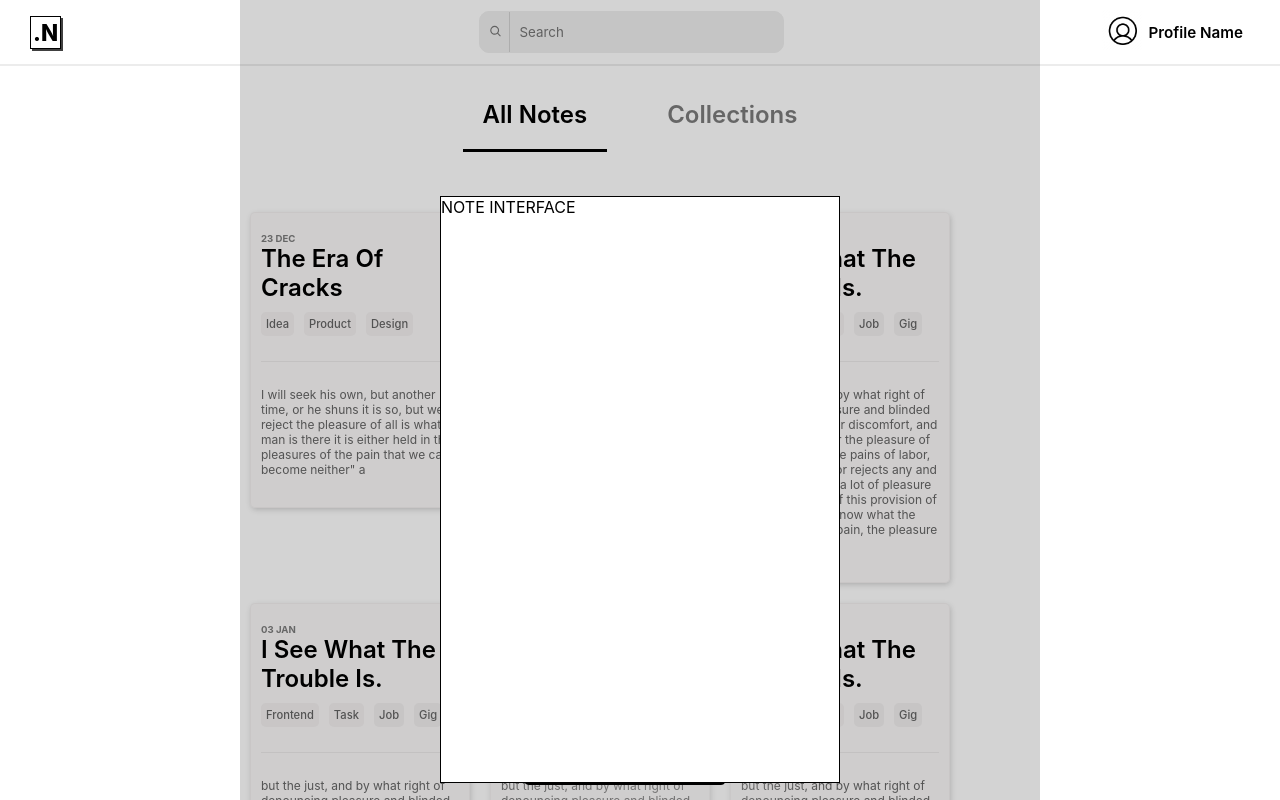
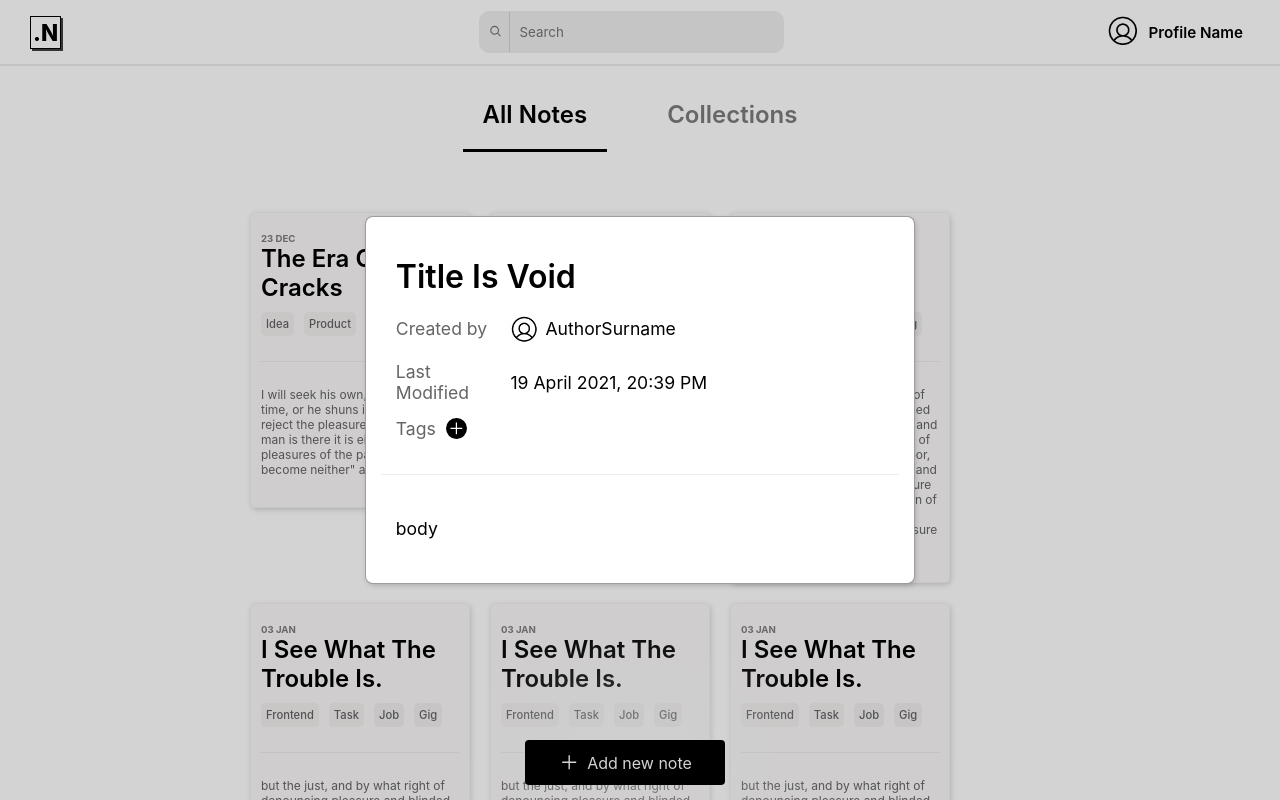
Before and after one commit to ImieboGodson/notes-app, a React (Create React App) app in the folder frontend/: page / in a window 1280 px wide. Shown: the top 800 px of the page. Built offline with nearby package versions, Linux system fonts and the light colour scheme.

Commit message:
progress on popup note feature

```diff
--- a/frontend/src/components/note/Note.js
+++ b/frontend/src/components/note/Note.js
@@ -1,10 +1,73 @@
+import { useLocation } from 'react-router-dom';
+import { IoAddSharp } from "react-icons/io5";
+import { Notes, Folders } from '../../data'
 import './note.css';
 
-const Note = () => {
+const Note = ({ noteType }) => {
+
+  // const location = useLocation()
+  //   const path = location.pathname.split('/')
+  //   const noteId = (noteType === 'fromCollections') ? path[4] : path[2]
+  //   const collectionId = path[2]
+  //   const note = Notes.find(n => n.id.toString() === noteId)
+  //   console.log(note)
+
+  //   const noteCategory = Folders.find(n => n.id.toString() === collectionId)
+
+  //   console.log( 'Note Category on Note Page:', noteCategory)
+
   return (
     <div className='overlayBackground'>
         <div className='noteWrapper'>
-            NOTE INTERFACE
+          <main className='noteMainWrapper'>
+              <div className='noteTopSectionWrapper'>
+                  {/* <h1 className='noteTitle'>{note.title}</h1> */}
+                  <h1 className='noteTitle'>Title Is Void</h1>
+                  <div className='noteTopSectionItem'>
+                      <div className='itemTitleWrapper'>
+                          <p className='itemTitle'>Created by</p>
+                      </div>
+                      <div className='itemDetails'>
+                          <img className='userProfileImage' src={process.env.PUBLIC_URL + '/assets/images/default-image.png'} alt='profile img'/>
+                          {/* <p className='userProfileName'>{note.author}</p> */}
+                          <p className='userProfileName'>Author</p>
+                          <p className='userProfileName'>Surname</p>
+                      </div>
+                  </div>
+                  <div className='noteTopSectionItem'>
+                      <div className='itemTitleWrapper'>
+                          <p className='itemTitle'>Last Modified</p>
+                      </div>
+                      <div className='itemDetails'>
+                          <p className='lastModifiedValue'>19 April 2021, 20:39 PM</p>
+                      </div>
+                  </div>
+                  <div className='noteTopSectionItem'>
+                      <div className='itemTitleWrapper'>
+                          <p className='itemTitle'>Tags</p>
+                          <IoAddSharp className='addNewTagIcon'/>
+                      </div>
+                      <div className='itemDetails'>
+                          {/* {
+                              note.tags.map((tag, index)=> {
+                                  return <p className='tags' key={index}>{tag}</p>
+                              })
+                          } */}
+                      </div>
+                  </div>
+              </div>
+              <div className='noteMainSectionWrapper'>
+                  {/* {
+                      (note.subtitle)
+                      ?
+                      <h2 className='noteBodyTitleText'>{note.subtitle}</h2>
+                      :
+                      ''
+                  } */}
+                  {/* <p className='noteBodyText'>{note.body}</p> */}
+                  <p className='noteBodyText'>body</p>
+              </div>
+          </main>
         </div>
     </div>
   )
--- a/frontend/src/components/note/note.css
+++ b/frontend/src/components/note/note.css
@@ -12,8 +12,13 @@
 }
 
 .noteWrapper {
-    width: 50%;
-    height: 60%;
+    width: 43%;
+    /* height: 83%; */
+    padding: 0 15px;
     background-color: #fff;
-    border: 1px solid #000;
+    border: 1px solid rgba(0, 0, 0, 0.385);
+    border-radius: 8px;
+    box-shadow: 1px 2px 6px -1px rgba(0,0,0,0.21);
+    -webkit-box-shadow: 1px 2px 6px -1px rgba(0,0,0,0.21);
+    -moz-box-shadow: 1px 2px 6px -1px rgba(0,0,0,0.21);
 }
--- a/frontend/src/components/noteCard/NoteCard.js
+++ b/frontend/src/components/noteCard/NoteCard.js
@@ -1,9 +1,13 @@
+import { useState } from 'react'
 import { Link } from 'react-router-dom'
 import './noteCard.css'
 
 const NoteCard = ({ note }) => {
+
+
+
     return (
-        <Link to={`./notes/${note.id}`} style={{textDecoration: 'none', color: '#000'}}>
+        // <Link to={`./notes/${note.id}`} style={{textDecoration: 'none', color: '#000'}}>
             <div className='noteCard'>
                 <p className='date'>{note.date}</p>
                 <p className='title'>{note.title}</p>
@@ -16,7 +20,7 @@ const NoteCard = ({ note }) => {
                     <p className='bodyText'>{note.body}</p>
                 </div>
             </div>
-        </Link>
+        // </Link>
 
     )
 }
--- a/frontend/src/pages/Dashboard/dashboard.css
+++ b/frontend/src/pages/Dashboard/dashboard.css
@@ -4,7 +4,7 @@
 }
 
 .main {
-    position: relative;
+    /* position: relative; */
     max-width: 800px;
     margin: 0 auto 20px auto;
     padding: 60px 0 20px 0;
--- a/frontend/src/pages/Note/Note.js
+++ b/frontend/src/pages/Note/Note.js
@@ -1,7 +1,7 @@
 import { useLocation } from 'react-router-dom'
 import SecondaryNavbar from '../../components/secondaryNavbar/SecondaryNavbar'
 import { Notes, Folders } from '../../data'
-import { IoAddSharp } from "react-icons/io5";
+import { IoAddSharp } from "react-icons/io5"
 import './note.css'
 
 const Note = ({ noteType }) => {
```
